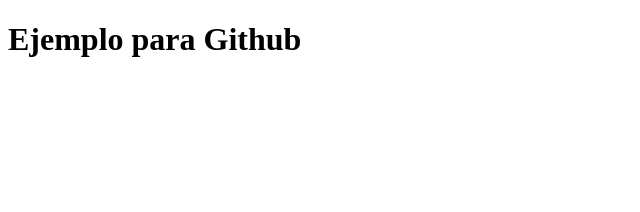
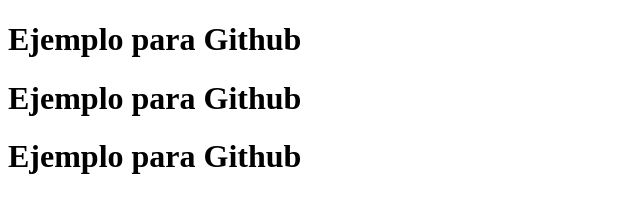
Before and after one commit to theDIVIDERyt/compint3_inicio, a plain HTML site: page index.html in a window 1280 px wide. Shown: the whole page, without its empty margins (0-640 px from the left). Drawn offline with Linux system fonts and the light colour scheme.

Commit message:
Add files via upload

```diff
--- a/index.html
+++ b/index.html
@@ -8,6 +8,7 @@
 </head>
 <body>
     <h1>Ejemplo para Github</h1>
+    <h1>Ejemplo para Github</h1><h1>Ejemplo para Github</h1>
 
 </body>
 </html>
```
